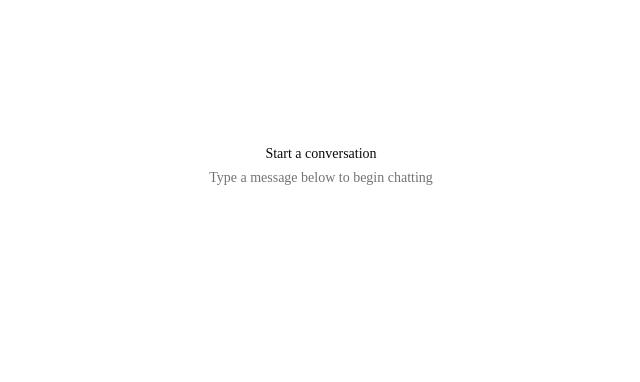
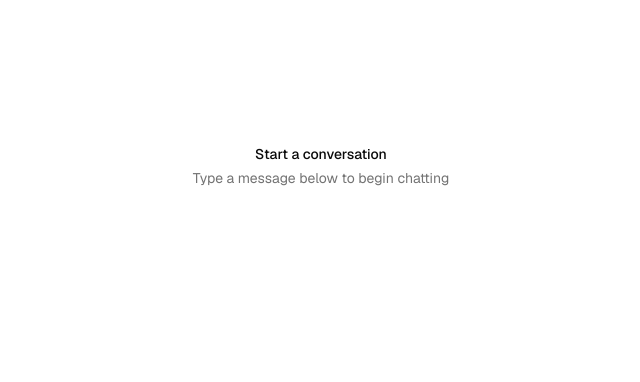
Before and after one commit to rr0nn/medichain, a Next.js app: page / in a window 1280 px wide. Shown: the top 382 px of the page, without its empty margins (319-959 px from the left). Built offline with nearby package versions, Linux system fonts and the light colour scheme.

Commit message:
refactor(layout): remove redundant font setup

```diff
--- a/app/layout.tsx
+++ b/app/layout.tsx
@@ -1,11 +1,9 @@
 import type { Metadata } from "next";
-import { Geist, Geist_Mono, Inter } from "next/font/google";
+import { Geist, Geist_Mono } from "next/font/google";
 import "./globals.css";
 import { TooltipProvider } from "@/components/ui/tooltip";
 import { cn } from "@/lib/utils";
 import { ThemeProvider } from "@/components/theme-provider";
-
-const inter = Inter({subsets:['latin'],variable:'--font-sans'});
 
 const geistSans = Geist({
   variable: "--font-geist-sans",
@@ -31,11 +29,9 @@ export default function RootLayout({
     <html
       lang="en"
       suppressHydrationWarning
-      className={cn("font-sans", inter.variable)}
+      className={cn("font-sans", geistSans.variable, geistMono.variable)}
     >
-      <body
-        className={`${geistSans.variable} ${geistMono.variable} antialiased`}
-      >
+      <body className="antialiased">
         <ThemeProvider>
           <TooltipProvider>{children}</TooltipProvider>
         </ThemeProvider>
```
